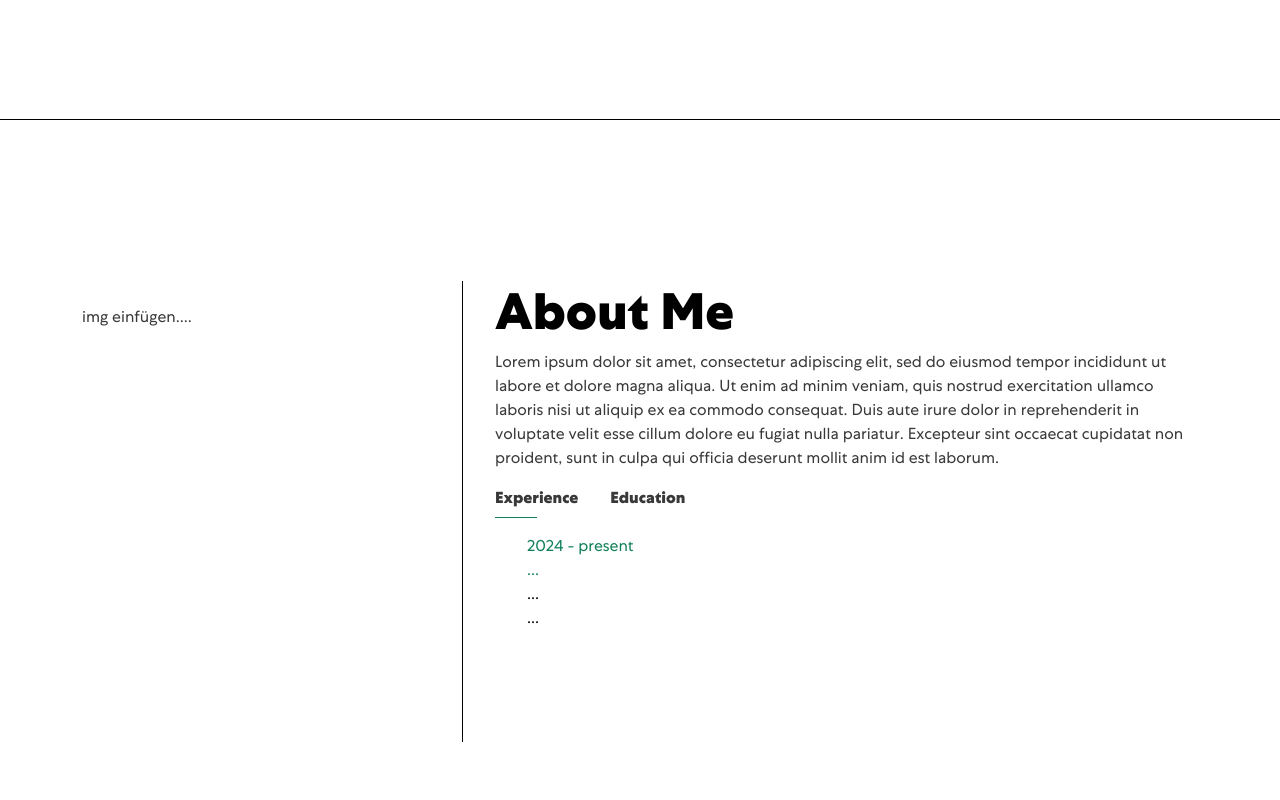
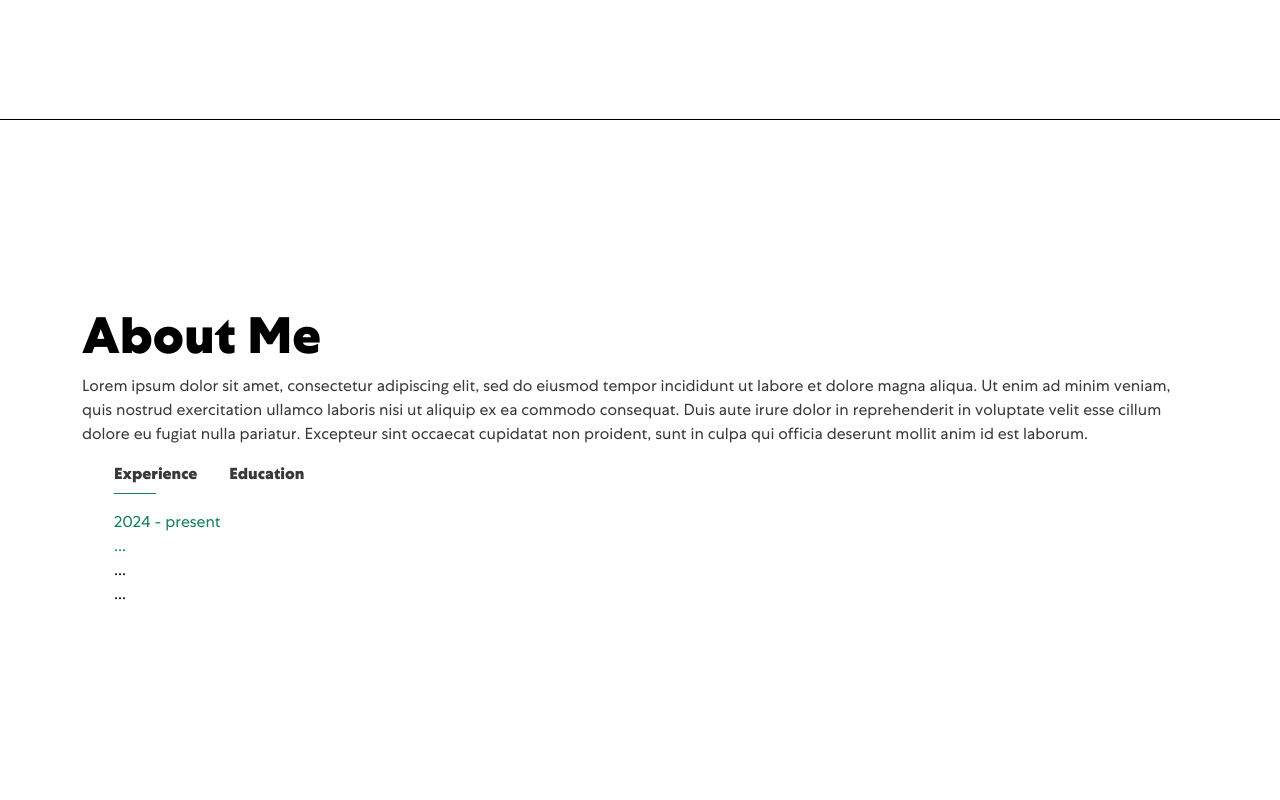
Before and after one commit to flashwing-04/flashwing-04.github.io, a React (Create React App) app: page / in a window 1280 px wide. Shown: the part 680-1480 px from the top of the page. Built offline with nearby package versions, Linux system fonts and the light colour scheme.

Commit message:
adjust css and about section

```diff
--- a/src/App.css
+++ b/src/App.css
@@ -184,10 +184,11 @@ nav.navbar .navbar-toggler:focus {
   border: 1px solid var(--accent-color1);
 }
 
+
 /* About*/
 .about {
   min-height: 100vh;
-  padding: 5rem 2rem;
+  padding: 2rem;
 
   display: flex;
   flex-direction: column;
@@ -195,19 +196,6 @@ nav.navbar .navbar-toggler:focus {
   align-items: flex-start;
 
   border-bottom: 1px solid var(--accent-color1);
-}
-
-.about-img img{
-  width: 100%;
-  margin: auto;
-}
-
-.about-bx{
-  border-left: 1px solid var(--accent-color1) ;
-}
-
-.about-bx .about-head, .about-bx .tab-contents{
-  margin: 0 0 0 2rem;
 }
 
 .about-bx .about-head h2{
@@ -263,7 +251,7 @@ nav.navbar .navbar-toggler:focus {
 /* Skills */
 .skill{
   min-height: 100vh;
-  padding: 10rem 2rem 5rem 2rem;
+  padding: 2rem;
 
   display: flex;
   flex-direction: column;
@@ -279,7 +267,6 @@ nav.navbar .navbar-toggler:focus {
 }
 
 .skill-bx{
-  margin: -5rem 0 0 0;
   padding: 4rem 3rem;
   text-align: center;
 
--- a/src/components/About.js
+++ b/src/components/About.js
@@ -12,14 +12,7 @@ export const About = () => {
         <section className='about' id='about'>
             <Container>
                 <Row>
-                    <Col xs={12} md={4} lg={4}>
-                        <div className='about-img'>
-                            <img src='' alt=''/>
-                            <p>img einfügen....</p>
-                        </div>
-                    </Col>
-
-                    <Col xs={12} md={8} lg={8}>
+                    <Col>
                         <div className='about-bx'>
                             <div className='about-head'>
                                 <h2>About Me</h2>
```
